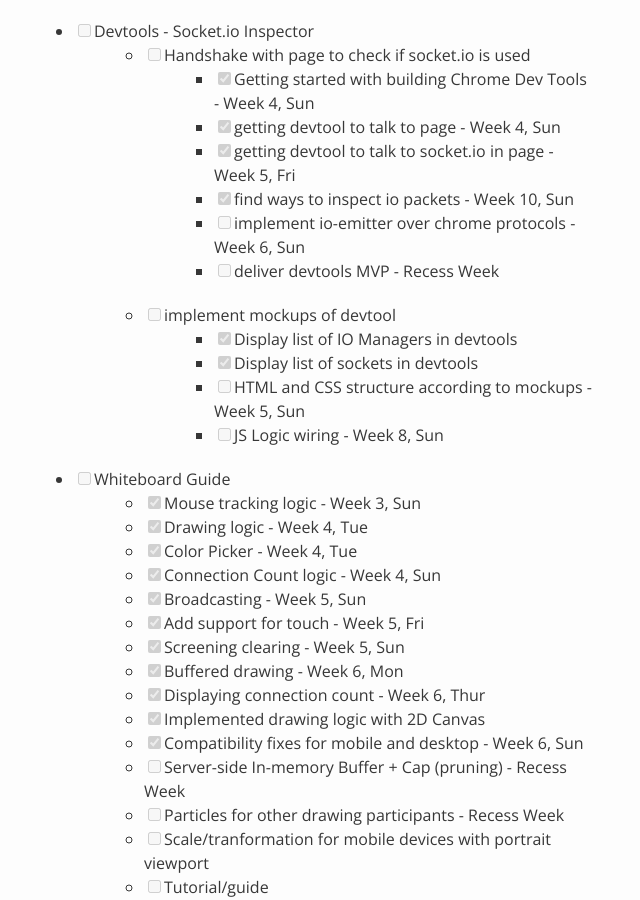
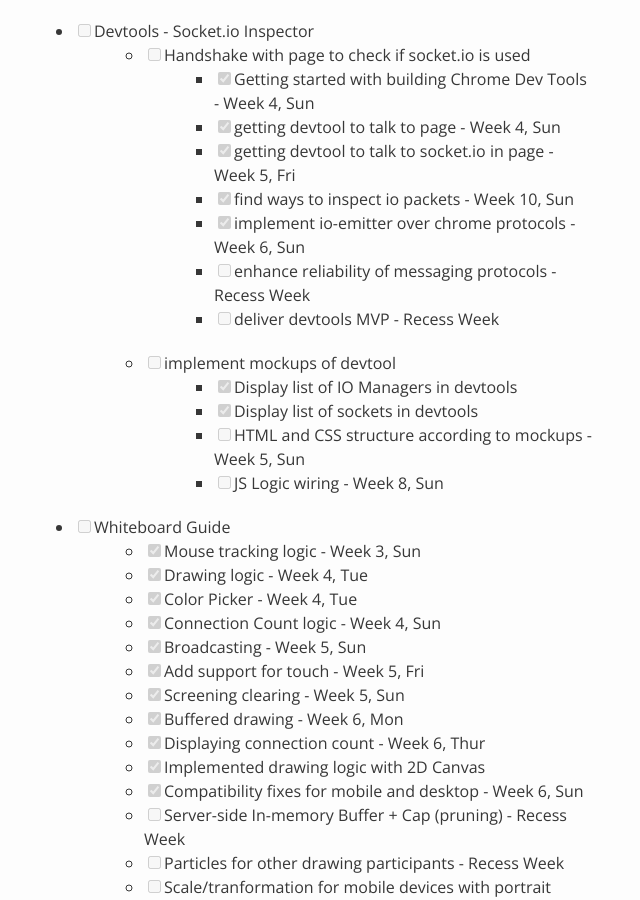
Before and after one commit to nus-oss/cs3281-AY1516S2-website, a Jekyll site: the page built from teams/socketio.md, in a window 1280 px wide and 900 px high, scrolled down 1696 px. Shown: the whole window, without its empty margins (311-951 px from the left). Built offline with Jekyll 4.4.1, drawn with Linux system fonts in a browser that asks for light colours; some of the changed text lies outside the part shown.

Commit message:
update contrib

```diff
--- a/teams/socketio.md
+++ b/teams/socketio.md
@@ -63,8 +63,9 @@
     * [x] Getting started with building Chrome Dev Tools - Week 4, Sun
     * [x] getting devtool to talk to page - Week 4, Sun
     * [x] getting devtool to talk to socket.io in page - Week 5, Fri
-    * [X] find ways to inspect io packets - Week 10, Sun
-    * [ ] implement io-emitter over chrome protocols - Week 6, Sun
+    * [x] find ways to inspect io packets - Week 10, Sun
+    * [x] implement io-emitter over chrome protocols - Week 6, Sun
+    * [ ] enhance reliability of messaging protocols - Recess Week
     * [ ] deliver devtools MVP - Recess Week
   * [ ] implement mockups of devtool
     * [x] Display list of IO Managers in devtools
@@ -227,6 +228,7 @@
 * Worked on improvements to PR for [issue #331](https://github.com/socketio/socket.io-client/issues/331) based on feedback from Nkzawa - Week 5, Thurs
 * Worked on SI-devtool inter-process communication. [link](https://github.com/nus-fboa2016-si/socketio-devtool/commit/083d0ed33bc6e2c76df124b825b103c9aa19d427) - Week 6, Mon
 * Implement message-passing and listening from SI to devtools. [link](https://github.com/nus-fboa2016-si/socketio-devtool/commit/489f646bf053a3c15ce71ca3ab016538f11c9551) - Week 6, Thurs
+* Parser for packets received by Dev tools. [link](https://github.com/nus-fboa2016-si/socketio-devtool/commit/8f769b5ff4827ce65b5cb5306cee8546ede70ba4) - Recess Week, Sun
 
 
 #### Contribution to minor project HubTurbo
```
